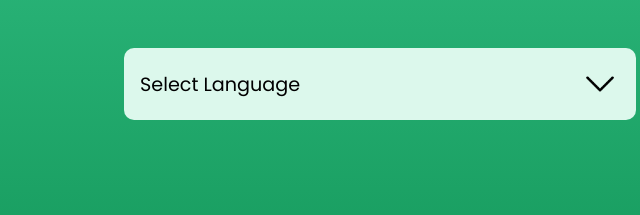
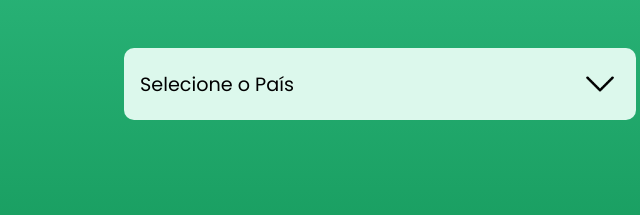
Before and after one commit to Helenapl145/dropdownPaises, a plain HTML site: page index.html in a window 1280 px wide. Shown: the part 192-407 px from the top of the page, 260-900 px from the left. Drawn offline with Linux system fonts and the light colour scheme.

Commit message:
change h1

```diff
--- a/index.html
+++ b/index.html
@@ -15,7 +15,7 @@
 <body>
     <main>
         <header>
-            <h1 id="title">Select Language</h1>
+            <h1 id="title">Selecione o País</h1>
             <img id="arrow" src="./imgs/seta.png" alt="Seta para baixo">
         </header>
 
```
